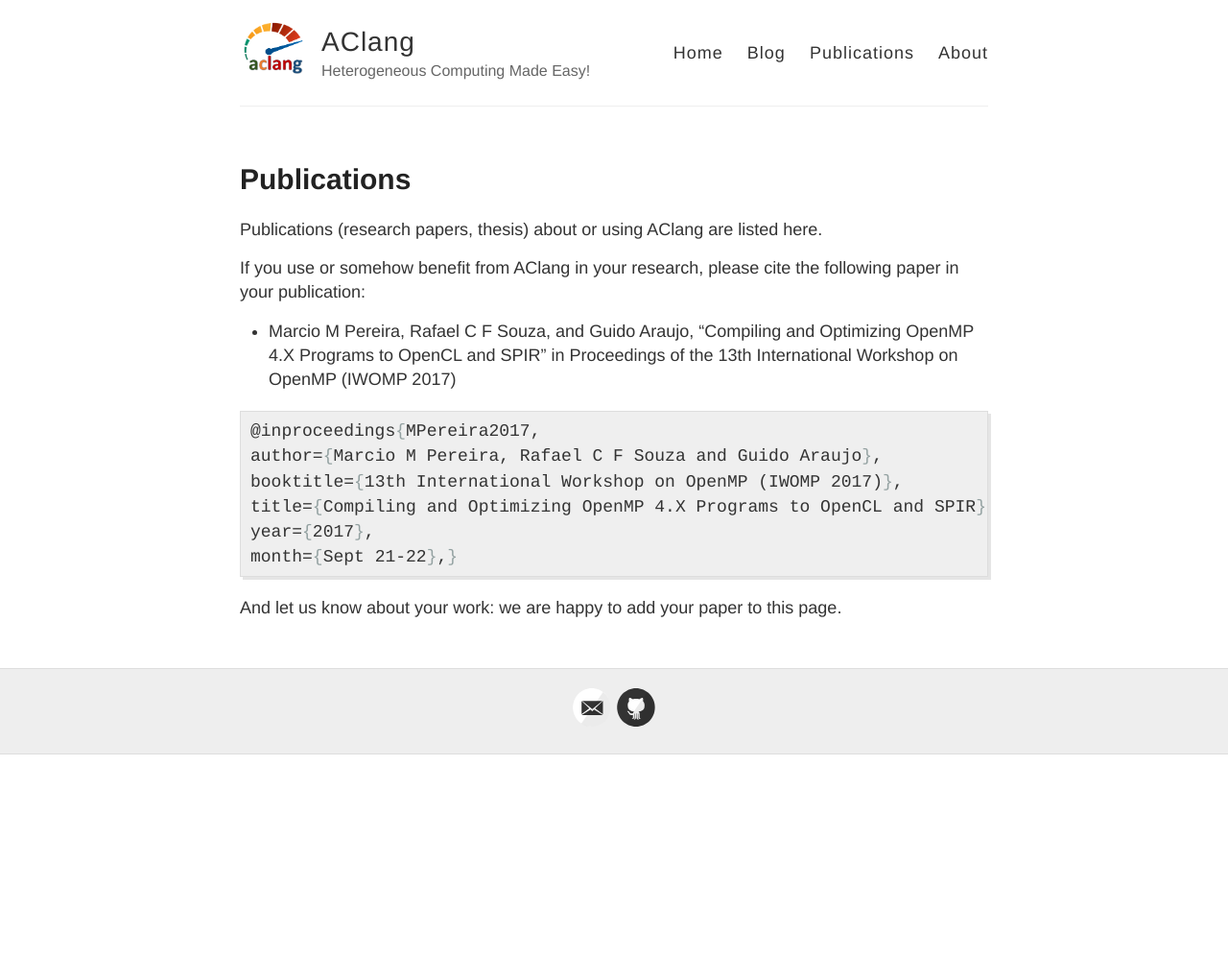
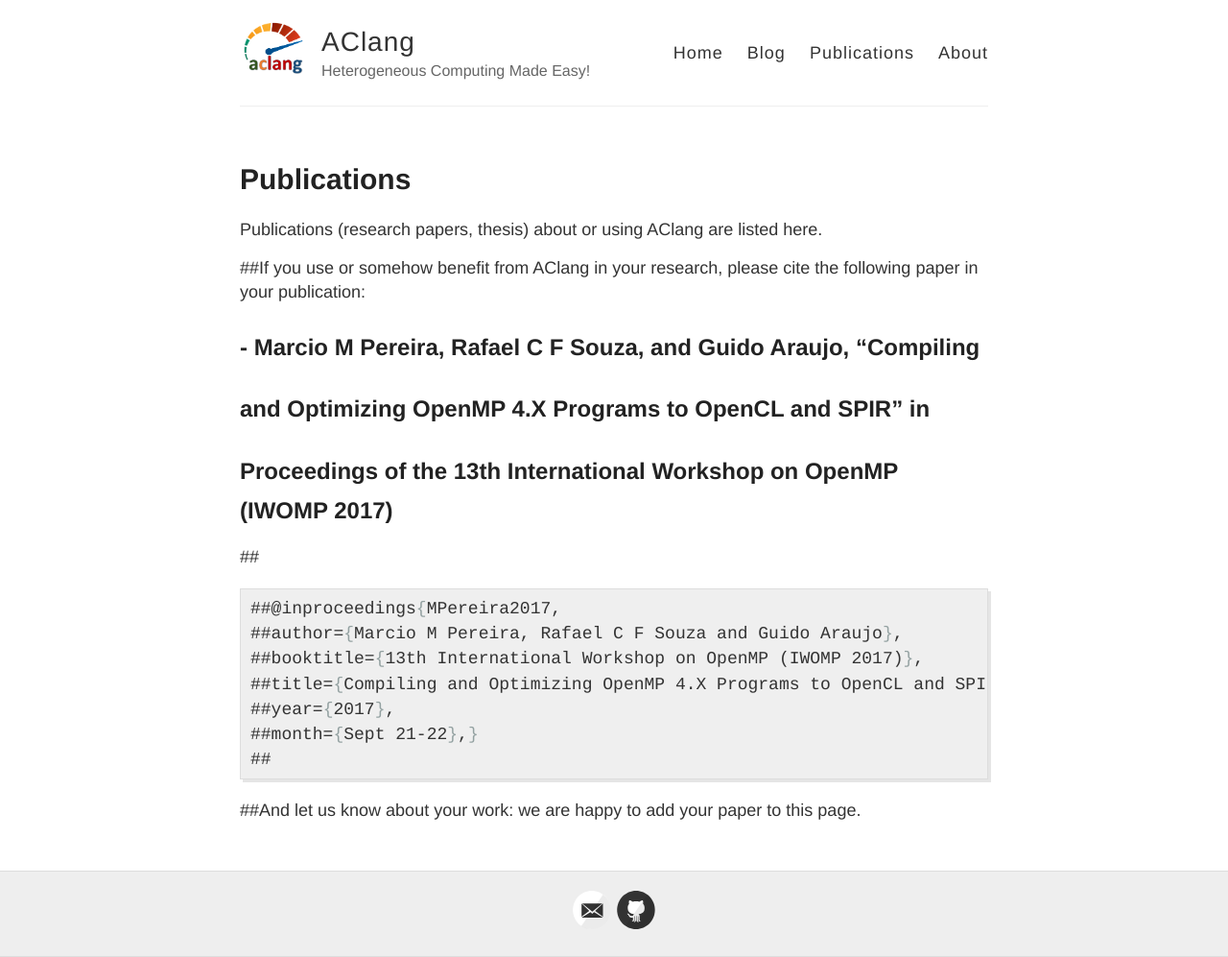
Before and after one commit to omp2ocl/aclang, a Jekyll site: the page built from publications.md, in a window 1280 px wide. Shown: the whole page at 96% size. Built offline with Jekyll 4.4.1, drawn with Linux system fonts in a browser that asks for light colours; before the commit the page ends 900 px from its top, so only the background shows below that.

```diff
--- a/publications.md
+++ b/publications.md
@@ -6,19 +6,19 @@ permalink: /publications/
 
 Publications (research papers, thesis) about or using AClang are listed here.
 
-If you use or somehow benefit from AClang in your research, please cite the following paper in your publication:
+##If you use or somehow benefit from AClang in your research, please cite the following paper in your publication:
 
-  - Marcio M Pereira, Rafael C F Souza, and Guido Araujo, "Compiling
-    and Optimizing OpenMP 4.X Programs to OpenCL and SPIR" in
-    Proceedings of the 13th International Workshop on OpenMP (IWOMP 2017)
+##  - Marcio M Pereira, Rafael C F Souza, and Guido Araujo, "Compiling
+##    and Optimizing OpenMP 4.X Programs to OpenCL and SPIR" in
+##    Proceedings of the 13th International Workshop on OpenMP (IWOMP 2017)
 
-{% highlight TeX %}
-@inproceedings{MPereira2017,
-author={Marcio M Pereira, Rafael C F Souza and Guido Araujo},
-booktitle={13th International Workshop on OpenMP (IWOMP 2017)},
-title={Compiling and Optimizing OpenMP 4.X Programs to OpenCL and SPIR},
-year={2017},
-month={Sept 21-22},}
-{% endhighlight %}
+##{% highlight TeX %}
+##@inproceedings{MPereira2017,
+##author={Marcio M Pereira, Rafael C F Souza and Guido Araujo},
+##booktitle={13th International Workshop on OpenMP (IWOMP 2017)},
+##title={Compiling and Optimizing OpenMP 4.X Programs to OpenCL and SPIR},
+##year={2017},
+##month={Sept 21-22},}
+##{% endhighlight %}
 
-And let us know about your work: we are happy to add your paper to this page.
+##And let us know about your work: we are happy to add your paper to this page.
```
